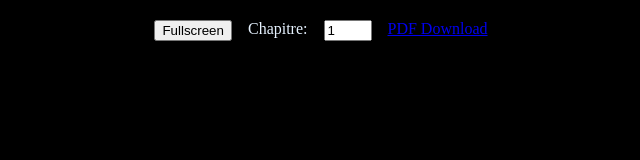
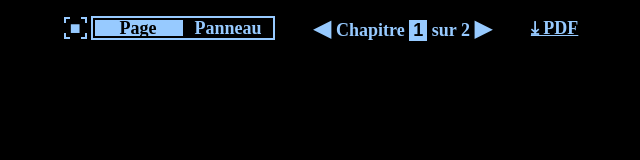
Before and after one commit to ThomasSimard/Cafebas, a website with bundled scripts: page public/index.html in a window 1280 px wide. Shown: the whole page, without its empty margins (319-959 px from the left). Built offline with nearby package versions, Linux system fonts and the light colour scheme; files whose address does not match are found by name.

Commit message:
menu bar

```diff
--- a/public/index.html
+++ b/public/index.html
@@ -1,6 +1,7 @@
 <!DOCTYPE html>
 <html>
     <head>
+        <meta charset="utf-8">
         <title>Cafebas</title>
         <link rel="stylesheet" href="style.css">
     </head>
@@ -8,16 +9,36 @@
         <div id="menu-hover">
             <div id="menu">
                 <div class="center">
-                    <button id="fullscreen-toggle">Fullscreen</button>
-                    <span class="prefix">Chapitre:</span>
-                    <input id="chapter" type="number" min="1" max="2" value="1">
-                    <a id="download" href="/content/chap1/chap1.pdf" download>PDF Download</a>
+                    <div>
+                        <button id="fullscreen-toggle">■</button>
+
+                        <label class="toggle-container">
+                            <input type="checkbox" class="toggle-input">
+                            <div class="toggle-track">
+                                <span class="label-left">Page</span>
+                                <span class="label-right">Panneau</span>
+                                <div class="toggle-thumb"></div>
+                            </div>
+                        </label>
+                    </div>
+
+                    <div class="together">
+                        <button onclick="this.parentNode.querySelector('#chapter').stepDown()">◀</button>
+                        <label>Chapitre
+                            <input id="chapter" type="number" min="1" max="2" value="1">
+                            sur <span id="number_of_chapters">2</span>
+                        </label>
+                        <button onclick="this.parentNode.querySelector('#chapter').stepUp()">▶</button>
+                    </div>
+
+                    <a id="download" href="/content/chap1/chap1.pdf" download>⤓ PDF</a>
                 </div>
             </div>
         </div>
-        <div id="scroll">
+            <div id="scroll">
         </div>
     </body>
 </html>
+<script type="module" src="shortcut.js"></script>
 <script type="module" src="view.js"></script>
 <script type="module" src="fullscreen.js"></script>
--- a/public/style.css
+++ b/public/style.css
@@ -1,28 +1,112 @@
+* {
+    color: var(--secondary-light-color);
+}
+
 :root {
-  --primary-bg-color: black;
-  --primary-text-color: #e6f2ff;
+    --primary-dark-color: black;
+    --secondary-dark-color: rgb(72, 79, 95);
+
+    --primary-light-color: #e6f2ff;
+    --secondary-light-color: #97caff;
+
+    font-weight: 800;
+    font-size: 18px;
 }
 
 body {
     margin: 0;
-    background-color: var(--primary-bg-color);
+    padding: 0;
+    background-color: var(--primary-dark-color);
 }
 
-.prefix {
-    color: var(--primary-text-color);
+input[type="number"] {
+  -webkit-appearance: textfield;
+     -moz-appearance: textfield;
+          appearance: textfield;
+}
+input[type=number]::-webkit-inner-spin-button,
+input[type=number]::-webkit-outer-spin-button {
+  -webkit-appearance: none;
+}
+
+input {
+    border: none;
+    padding: 0;
+    width: 1rem;
+
+    font-weight: 800;
+    font-size: 18px;
+    line-height: 1;
+
+    text-align: center;
+
+    background-color: var(--secondary-light-color);
+
+    color: var(--primary-dark-color);
+}
+
+input:focus {
+    color: var(--secondary-light-color);
+
+    background-color: var(--primary-dark-color);
+    outline: none;
+}
+
+select {
+    font-weight: 800;
+    font-size: 18px;
+    line-height: 1;
+
+    text-align: center;
+
+    background-color: var(--primary-light-color);
+
+    color: var(--secondary-dark-color);
+}
+
+option {
+    color: var(--secondary-dark-color);
+}
+
+select:focus {
+    outline: none;
+}
+
+button {
+    cursor: pointer;
+    background-color: transparent;
+    border: none;
+    padding: 0;
+
+    color: var(--secondary-light-color);
+}
+
+button:focus {
+    outline: none;
+}
+
+.together {
+    padding: 4px 2px;
+
+    line-height: 1;
+}
+
+.together button {
+    font-size: 24px;
 }
 
 .center {
     display: flex;
     justify-content: center;
-    gap: 1rem;
+    align-items: center;
+    gap: 2rem;
 }
 
 #menu-hover {
     position: sticky;
     top: 0;
     width: 100%;
-    padding: 20px 0;
+    padding: 10px 0;
 }
 
 #scroll {
@@ -31,6 +115,96 @@ body {
     justify-content: center;
 }
 
+#fullscreen-toggle {
+    line-height: 1;
+    padding: 0 4px;
+    font-weight: 800;
+    font-size: 18px;
+
+    color: var(--secondary-light-color);
+
+  --b: 2px;   /* thickness of the border */
+  --c: var(--secondary-light-color);   /* color of the border */
+  --w: 6px;  /* width of border */
+
+
+  border: var(--b) solid #0000; /* space for the border */
+  --_g: #0000 90deg,var(--c) 0;
+  --_p: var(--w) var(--w) border-box no-repeat;
+  background:
+    conic-gradient(from 90deg  at top    var(--b) left  var(--b),var(--_g)) 0    0    / var(--_p),
+    conic-gradient(from 180deg at top    var(--b) right var(--b),var(--_g)) 100% 0    / var(--_p),
+    conic-gradient(from 0deg   at bottom var(--b) left  var(--b),var(--_g)) 0    100% / var(--_p),
+    conic-gradient(from -90deg at bottom var(--b) right var(--b),var(--_g)) 100% 100% / var(--_p);
+}
+
+#download {
+    color: var(--secondary-light-color);
+    line-height: 1;
+}
+
 .bd_page {
     height: 90vh;
 }
+
+/* Container sizing */
+.toggle-container {
+  display: inline-block;
+  cursor: pointer;
+  user-select: none;
+}
+
+/* Hide the actual checkbox */
+.toggle-input {
+  display: none;
+}
+
+/* The dark background pill */
+.toggle-track {
+  position: relative;
+  display: flex;
+  align-items: center;
+  background-color: transparent; /* Dark grey */
+  width: 180px; /* Adjust based on your text length */
+  height: 20px;
+  overflow: hidden;
+  border: 2px solid var(--secondary-light-color);
+}
+
+/* Text labels */
+.label-left, .label-right {
+  flex: 1;
+  text-align: center;
+  z-index: 2;
+  font-weight: 800;
+  font-size: 18px;
+  transition: color 0.3s;
+}
+
+.label-left { color: var(--primary-dark-color) } /* Start dark because thumb is here */
+.label-right { color: var(--secondary-light-color); }
+
+/* The white sliding pill (the thumb) */
+.toggle-thumb {
+  position: absolute;
+  top: 2px;
+  left: 2px;
+  width: calc(50% - 2px);
+  height: calc(100% - 4px);
+  background-color: var(--secondary-light-color);
+  transition: transform 0.3s ease-in-out;
+  z-index: 1;
+}
+
+/* Interaction: Move the thumb and swap colors */
+.toggle-input:checked + .toggle-track .toggle-thumb {
+  transform: translateX(100%);
+}
+
+.toggle-input:checked + .toggle-track .label-left {
+  color: var(--secondary-light-color);
+}
+
+.toggle-input:checked + .toggle-track .label-right {
+  color: var(--primary-dark-color);
+}
--- /dev/null
+++ b/script/shortcut.ts
@@ -0,0 +1,16 @@
+
+const chapterInput = document.getElementById("chapter") as HTMLInputElement | null;
+
+window.onkeydown = function(event) {
+    switch (event.key) {
+        case "ArrowUp":
+        case "w":
+            chapterInput?.stepUp();
+            break;
+        case "ArrowDown":
+        case "s":
+            chapterInput?.stepDown();
+            break;
+        default:
+    }
+};
```
